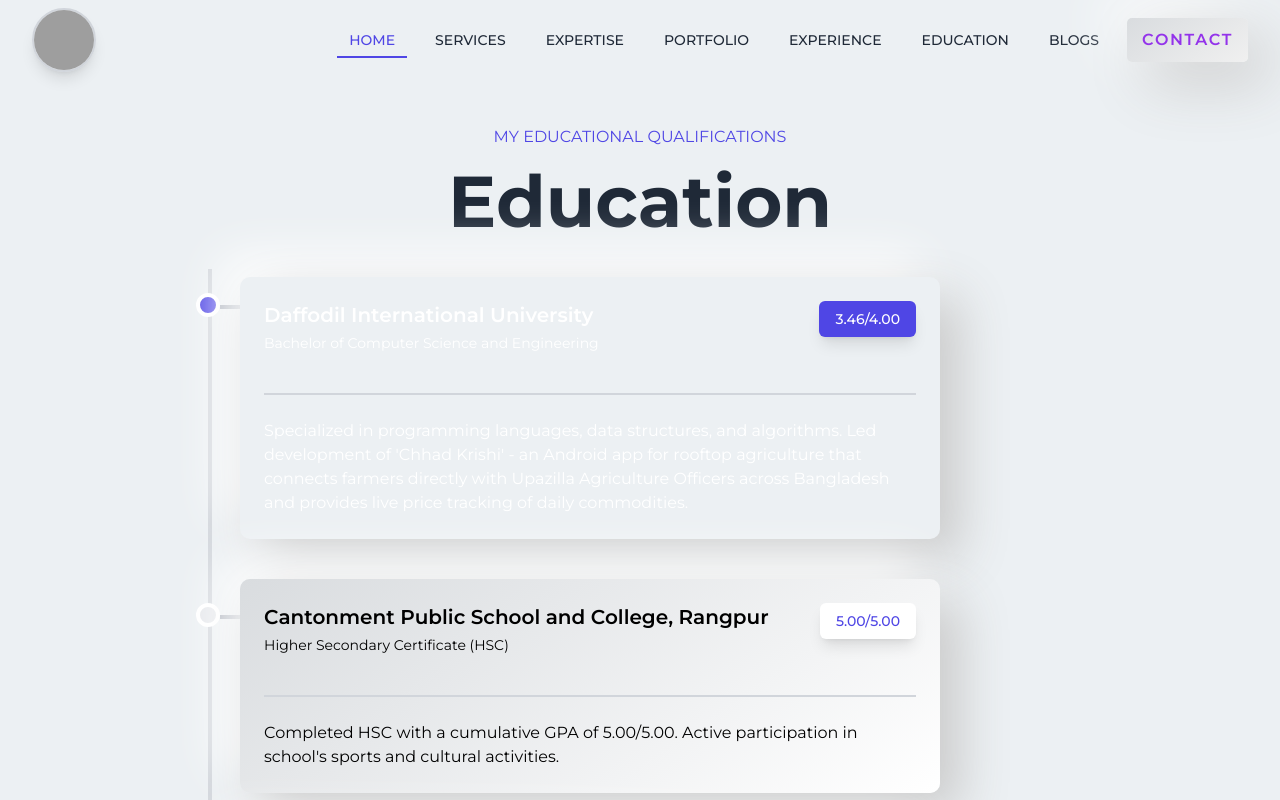
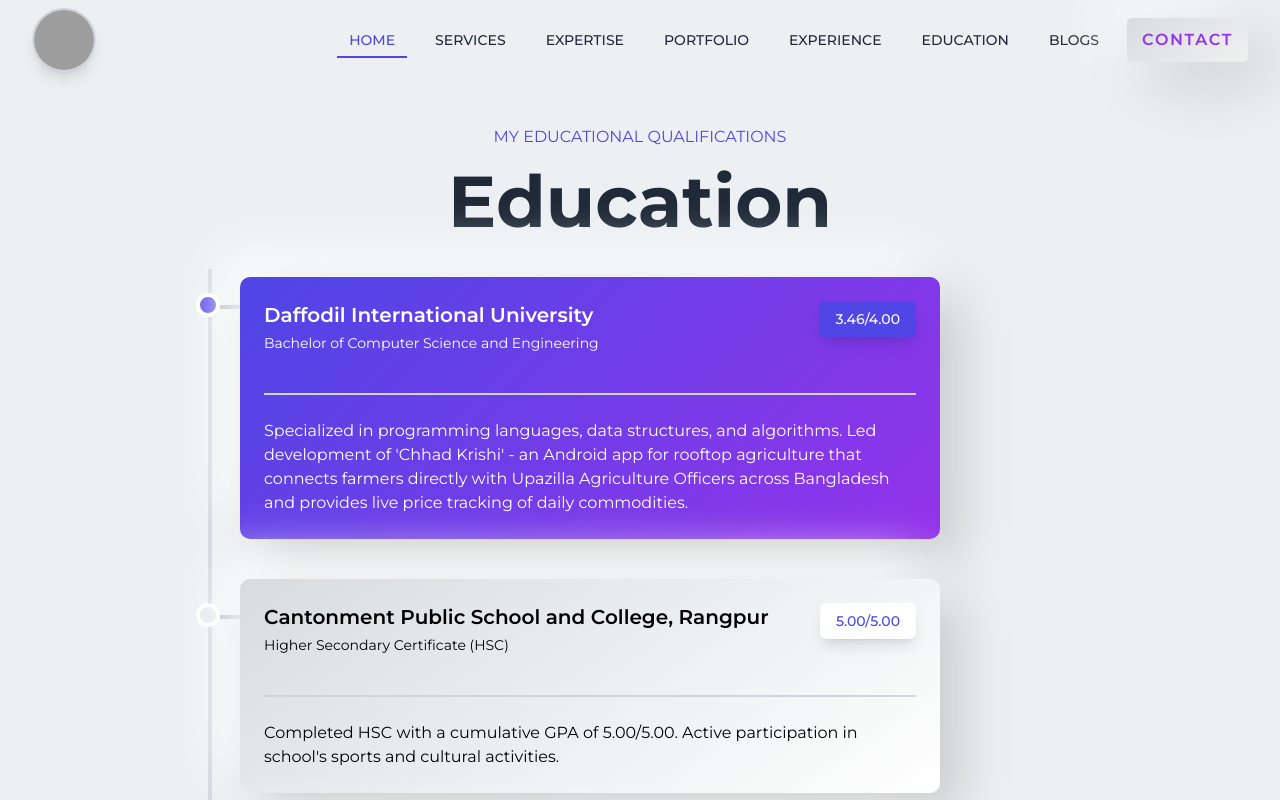
Before and after one commit to Ashik-Ahmed/ashik_ahmed, a Next.js app: page / in a window 1280 px wide. In both pictures the pointer is over the element 590 px from the left and 5159 px from the top of the page. Shown: the part 4759-5559 px from the top of the page. Built offline with nearby package versions, Linux system fonts and the light colour scheme; grey boxes are pictures that could not be loaded.

Commit message:
experience and educatino card hover color matched with primary and secondary color

```diff
--- a/src/app/components/Education/Education.module.css
+++ b/src/app/components/Education/Education.module.css
@@ -9,7 +9,7 @@
 }
 
 .card:hover {
-    background: #E80B31;
+    background: linear-gradient(135deg, #4F46E5, #9333EA);
     color: #ffffff;
     transform: translateY(0.5em);
     transition: transform 0.3s, background 0.4s ease-in-out;
--- a/src/app/components/Experience/Experience.module.css
+++ b/src/app/components/Experience/Experience.module.css
@@ -9,7 +9,7 @@
 }
 
 .card:hover {
-    background: #E80B31;
+    background: linear-gradient(135deg, #4F46E5, #9333EA);
     color: #ffffff;
     transform: translateY(0.5em);
     transition: transform 0.3s, background 0.4s ease-in-out;
```
